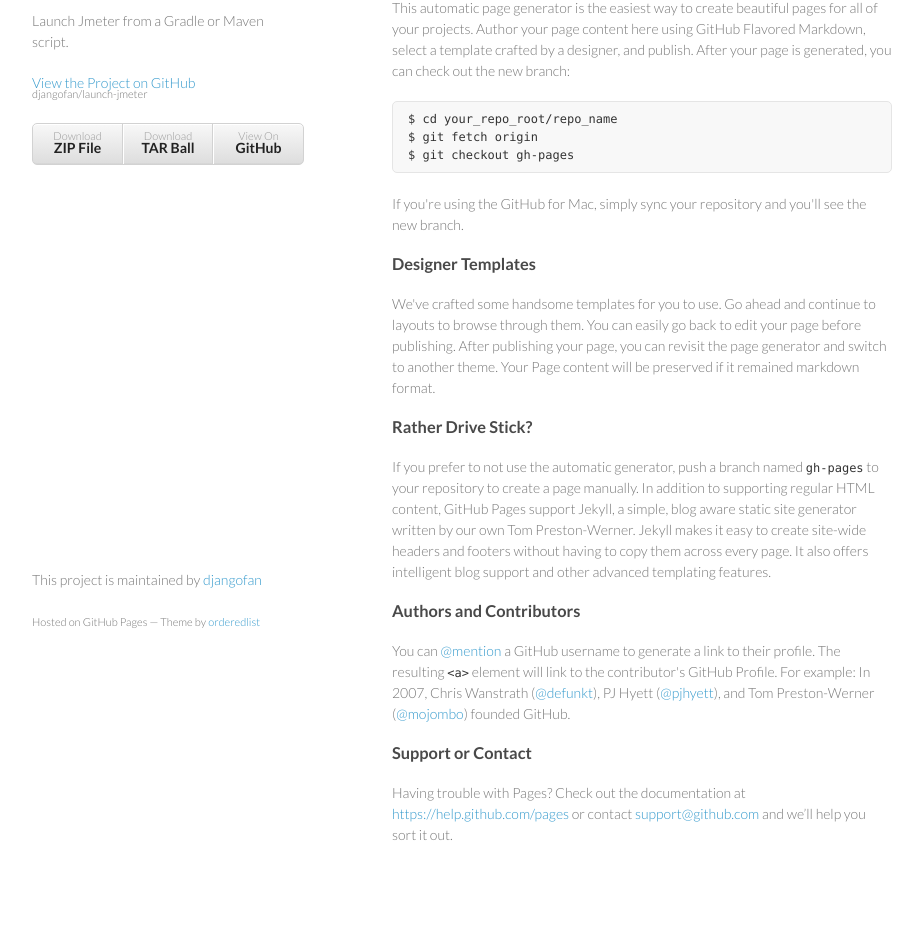
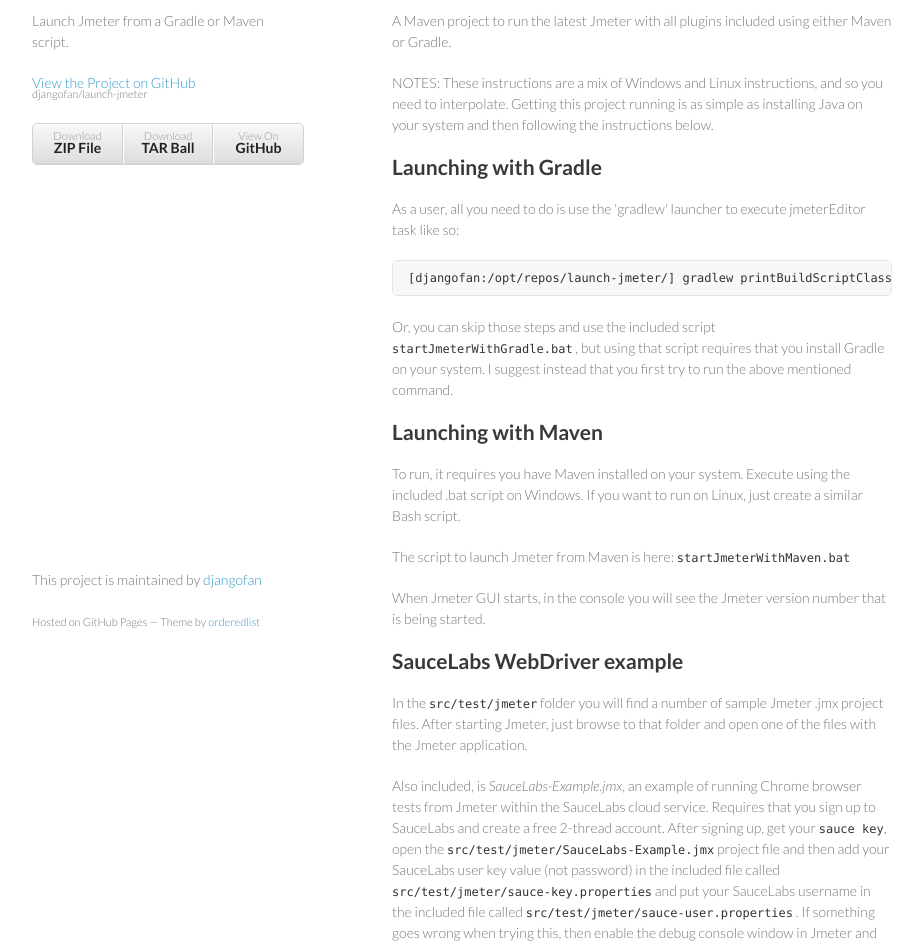
Before and after one commit to djangofan/launch-jmeter, a plain HTML site: page index.html in a window 1280 px wide. Shown: the part 99-1047 px from the top of the page, without its empty margins (178-1101 px from the left). Before the commit the page ends 1014 px from the top, so only its background shows below. Drawn offline with Linux system fonts and the light colour scheme.

```diff
--- a/index.html
+++ b/index.html
@@ -28,37 +28,44 @@
         </ul>
       </header>
       <section>
-        <h3>
-<a id="welcome-to-github-pages" class="anchor" href="#welcome-to-github-pages" aria-hidden="true"><span class="octicon octicon-link"></span></a>Welcome to GitHub Pages.</h3>
+        <h1>
+<a id="launch-jmeter" class="anchor" href="#launch-jmeter" aria-hidden="true"><span class="octicon octicon-link"></span></a>launch-jmeter</h1>
 
-<p>This automatic page generator is the easiest way to create beautiful pages for all of your projects. Author your page content here using GitHub Flavored Markdown, select a template crafted by a designer, and publish. After your page is generated, you can check out the new branch:</p>
+<p>A Maven project to run the latest Jmeter with all plugins included using either Maven or Gradle.  </p>
 
-<pre><code>$ cd your_repo_root/repo_name
-$ git fetch origin
-$ git checkout gh-pages
+<p>NOTES: These instructions are a mix of Windows and Linux instructions, and so you need to interpolate.  Getting this project running is as simple as installing Java on your system and then following the instructions below.</p>
+
+<h2>
+<a id="launching-with-gradle" class="anchor" href="#launching-with-gradle" aria-hidden="true"><span class="octicon octicon-link"></span></a>Launching with Gradle</h2>
+
+<p>As a user, all you need to do is use the 'gradlew' launcher to execute jmeterEditor task like so:</p>
+
+<pre><code>[djangofan:/opt/repos/launch-jmeter/] gradlew printBuildScriptClasspath jmeterEditor --info
 </code></pre>
 
-<p>If you're using the GitHub for Mac, simply sync your repository and you'll see the new branch.</p>
+<p>Or, you can skip those steps and use the included script <code>startJmeterWithGradle.bat</code> , but using that script requires that you install Gradle on your system.  I suggest instead that you first try to run the above mentioned command.</p>
 
-<h3>
-<a id="designer-templates" class="anchor" href="#designer-templates" aria-hidden="true"><span class="octicon octicon-link"></span></a>Designer Templates</h3>
+<h2>
+<a id="launching-with-maven" class="anchor" href="#launching-with-maven" aria-hidden="true"><span class="octicon octicon-link"></span></a>Launching with Maven</h2>
 
-<p>We've crafted some handsome templates for you to use. Go ahead and continue to layouts to browse through them. You can easily go back to edit your page before publishing. After publishing your page, you can revisit the page generator and switch to another theme. Your Page content will be preserved if it remained markdown format.</p>
+<p>To run, it requires you have Maven installed on your system.  Execute using the included .bat script
+on Windows.   If you want to run on Linux, just create a similar Bash script.</p>
 
-<h3>
-<a id="rather-drive-stick" class="anchor" href="#rather-drive-stick" aria-hidden="true"><span class="octicon octicon-link"></span></a>Rather Drive Stick?</h3>
+<p>The script to launch Jmeter from Maven is here: <code>startJmeterWithMaven.bat</code></p>
 
-<p>If you prefer to not use the automatic generator, push a branch named <code>gh-pages</code> to your repository to create a page manually. In addition to supporting regular HTML content, GitHub Pages support Jekyll, a simple, blog aware static site generator written by our own Tom Preston-Werner. Jekyll makes it easy to create site-wide headers and footers without having to copy them across every page. It also offers intelligent blog support and other advanced templating features.</p>
+<p>When Jmeter GUI starts, in the console you will see the Jmeter version number that is being started.</p>
 
-<h3>
-<a id="authors-and-contributors" class="anchor" href="#authors-and-contributors" aria-hidden="true"><span class="octicon octicon-link"></span></a>Authors and Contributors</h3>
+<h2>
+<a id="saucelabs-webdriver-example" class="anchor" href="#saucelabs-webdriver-example" aria-hidden="true"><span class="octicon octicon-link"></span></a>SauceLabs WebDriver example</h2>
 
-<p>You can <a href="https://github.com/blog/821" class="user-mention">@mention</a> a GitHub username to generate a link to their profile. The resulting <code>&lt;a&gt;</code> element will link to the contributor's GitHub Profile. For example: In 2007, Chris Wanstrath (<a href="https://github.com/defunkt" class="user-mention">@defunkt</a>), PJ Hyett (<a href="https://github.com/pjhyett" class="user-mention">@pjhyett</a>), and Tom Preston-Werner (<a href="https://github.com/mojombo" class="user-mention">@mojombo</a>) founded GitHub.</p>
+<p>In the <code>src/test/jmeter</code> folder you will find a number of sample Jmeter .jmx project files. After starting Jmeter, just browse to that folder and open one of the files with the Jmeter application.</p>
 
-<h3>
-<a id="support-or-contact" class="anchor" href="#support-or-contact" aria-hidden="true"><span class="octicon octicon-link"></span></a>Support or Contact</h3>
+<p>Also included, is <em>SauceLabs-Example.jmx</em>, an example of running Chrome browser tests from Jmeter within the SauceLabs cloud service.  Requires that you sign up to SauceLabs and create a free 2-thread account.    After signing up, get your <code>sauce key</code>, open the <code>src/test/jmeter/SauceLabs-Example.jmx</code> project file and then add your SauceLabs user key value (not password) in the included file called <code>src/test/jmeter/sauce-key.properties</code> and put your SauceLabs username in the included file called <code>src/test/jmeter/sauce-user.properties</code> .   If something goes wrong when trying this, then enable the debug console window in Jmeter and try to run it again.</p>
 
-<p>Having trouble with Pages? Check out the documentation at <a href="https://help.github.com/pages">https://help.github.com/pages</a> or contact <a href="mailto:support@github.com">support@github.com</a> and we’ll help you sort it out.</p>
+<h2>
+<a id="limitations" class="anchor" href="#limitations" aria-hidden="true"><span class="octicon octicon-link"></span></a>Limitations</h2>
+
+<p>Had some trouble loading the SauceLabs-Example.jmx when I use the 1.10.1 plugin of jmeter-maven-plugin in the pom.xml file and using Maven launch script.   Your milage may vary on that.  I recommend using the Gradle launcher.</p>
       </section>
       <footer>
         <p>This project is maintained by <a href="https://github.com/djangofan">djangofan</a></p>
```
Also changed, not shown: params.json (+1 -1 lines).
